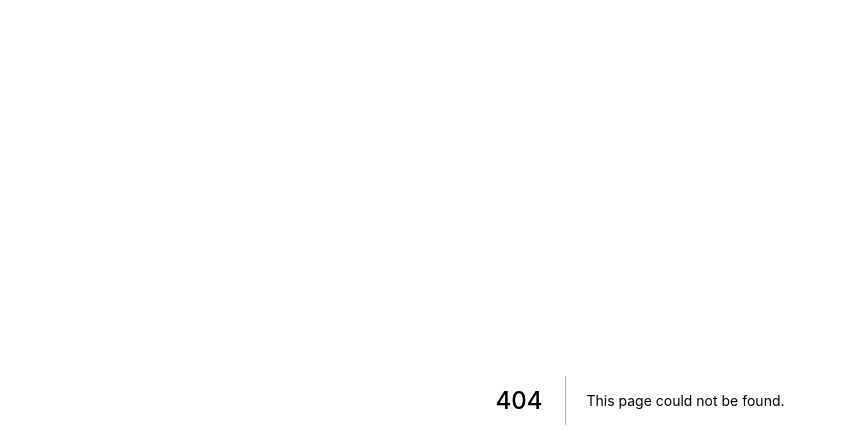
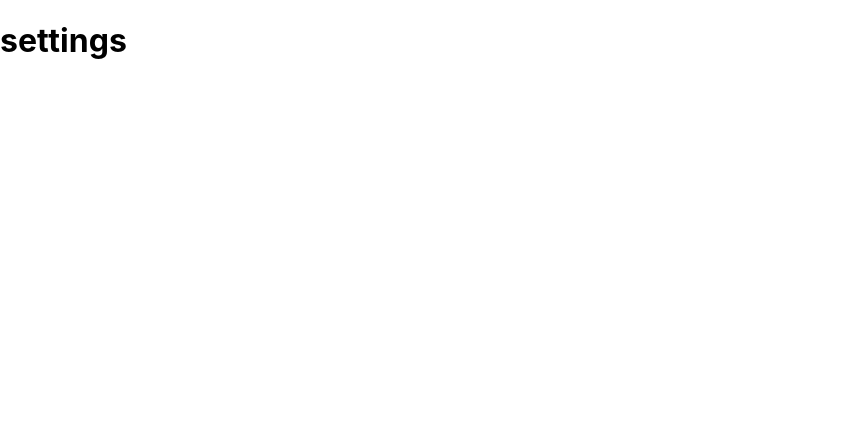
Before and after one commit to colorlessenergy/bookmarks, a Next.js app: page /settings in a window 1280 px wide. Before the commit this address had no page. Shown: the top 448 px of the page, without its empty margins (0-846 px from the left). Built offline with nearby package versions, Linux system fonts and the light colour scheme.

Commit message:
create settings page

```diff
--- /dev/null
+++ b/pages/settings/index.js
@@ -0,0 +1,7 @@
+export default function Settings () {
+    return (
+        <h1>
+            settings
+        </h1>
+    );
+}
```
